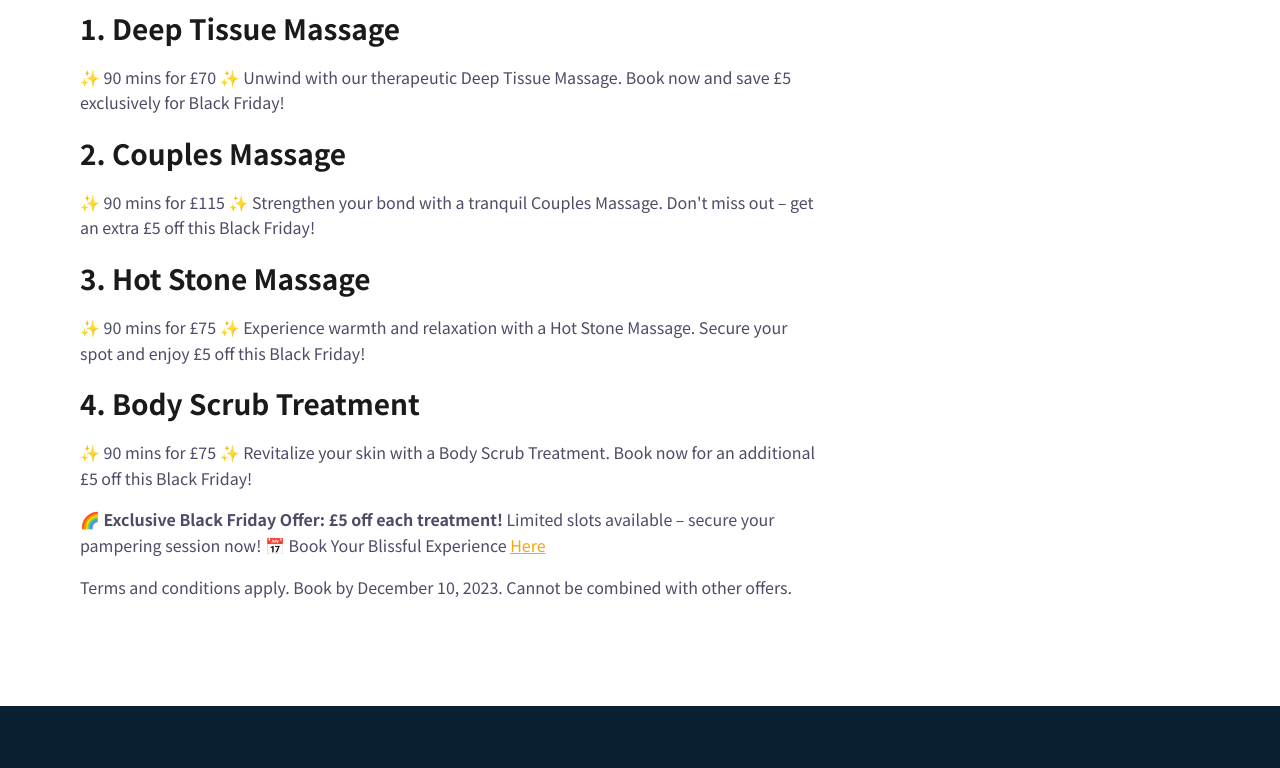
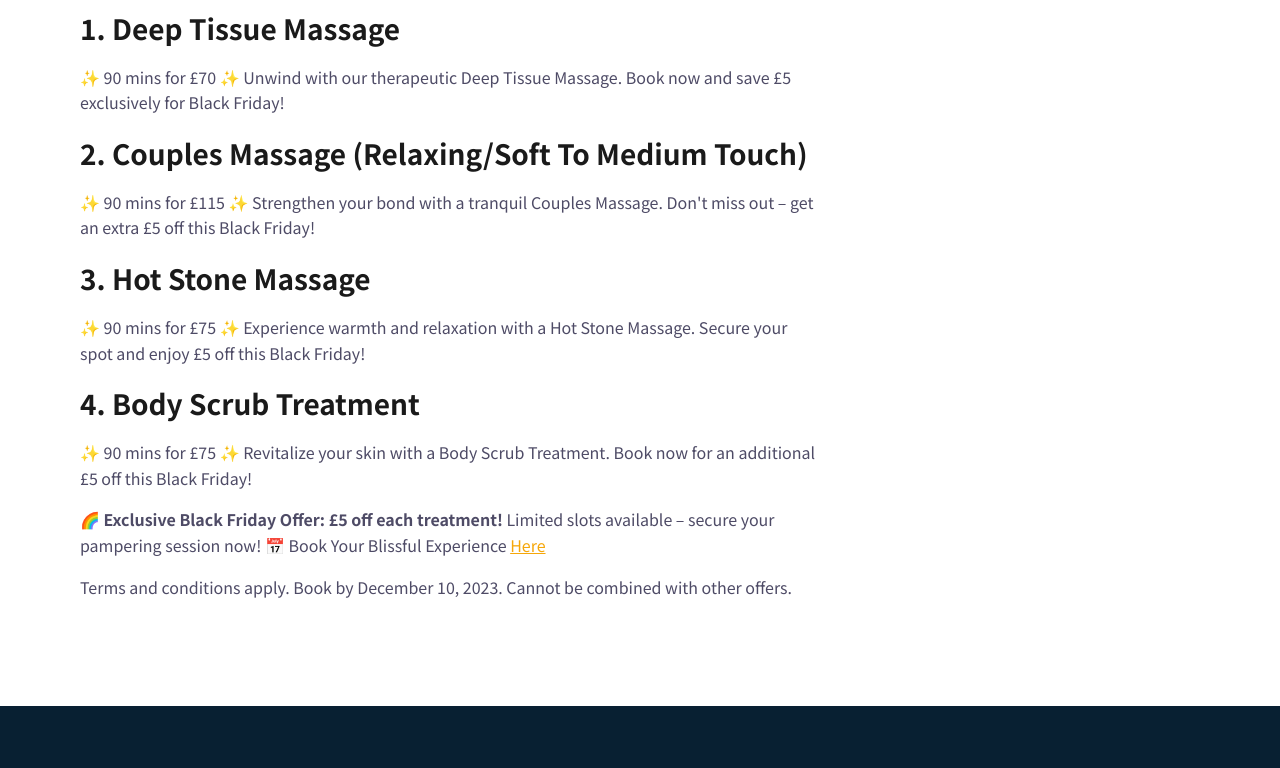
Before and after one commit to andrewbramwell/chanotai, an Eleventy site: page src/content/blog/🌟-chanotai-thai-massage-black-friday-extravaganza-🌟.md in a window 1280 px wide. Shown: the part 1280-2048 px from the top of the page. Built offline with nearby package versions, Linux system fonts and the light colour scheme; Eleventy itself is replaced by a stand-in of ours; files that its build step writes are made by us from their sources.

Commit message:
Update Blog “🌟-chanotai-thai-massage-black-friday-extravaganza-🌟”

```diff
--- a/src/content/blog/🌟-chanotai-thai-massage-black-friday-extravaganza-🌟.md
+++ b/src/content/blog/🌟-chanotai-thai-massage-black-friday-extravaganza-🌟.md
@@ -19,7 +19,7 @@ Indulge in exclusive Black Friday bliss at Chanotai Thai Massage! Treat yourself
    ✨ 90 mins for £70 ✨
    Unwind with our therapeutic Deep Tissue Massage. Book now and save £5 exclusively for Black Friday!
 
-## 2. Couples Massage
+## 2. Couples Massage (Relaxing/Soft To Medium Touch)
    ✨ 90 mins for £115 ✨
    Strengthen your bond with a tranquil Couples Massage. Don't miss out – get an extra £5 off this Black Friday!
 
```
